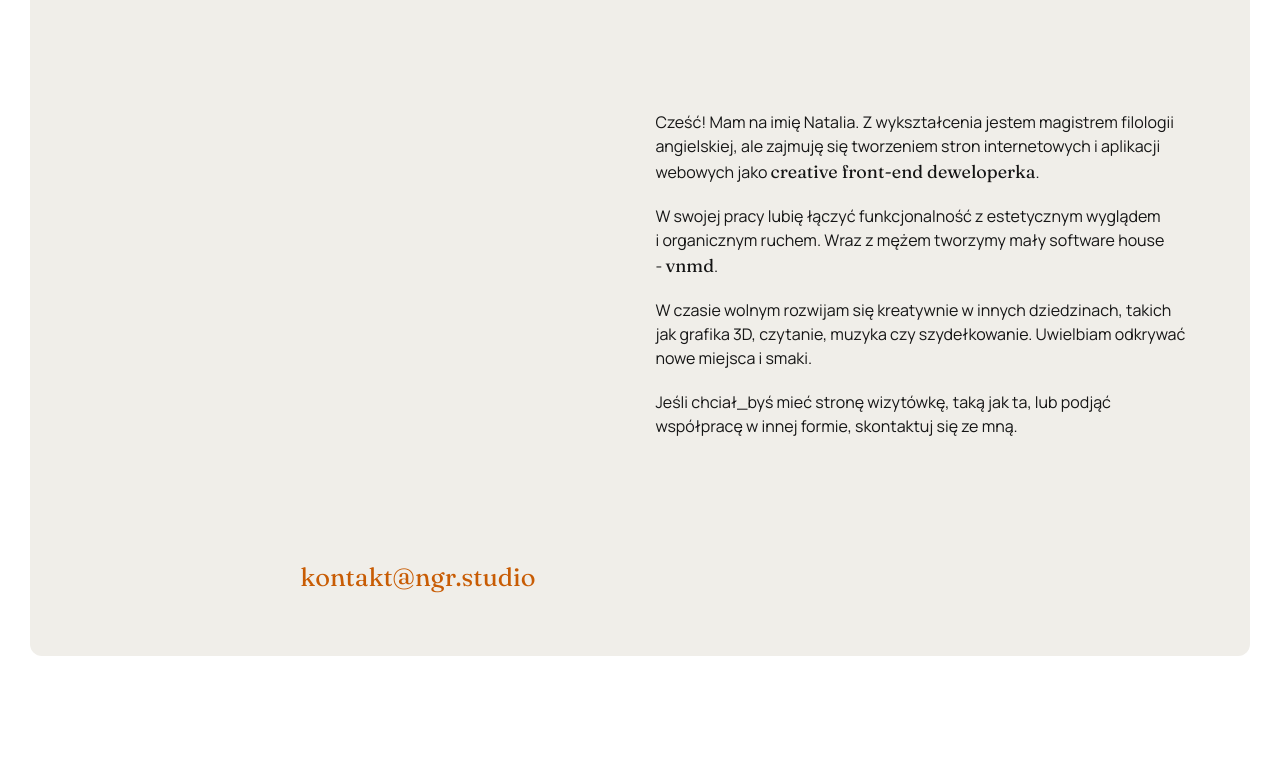
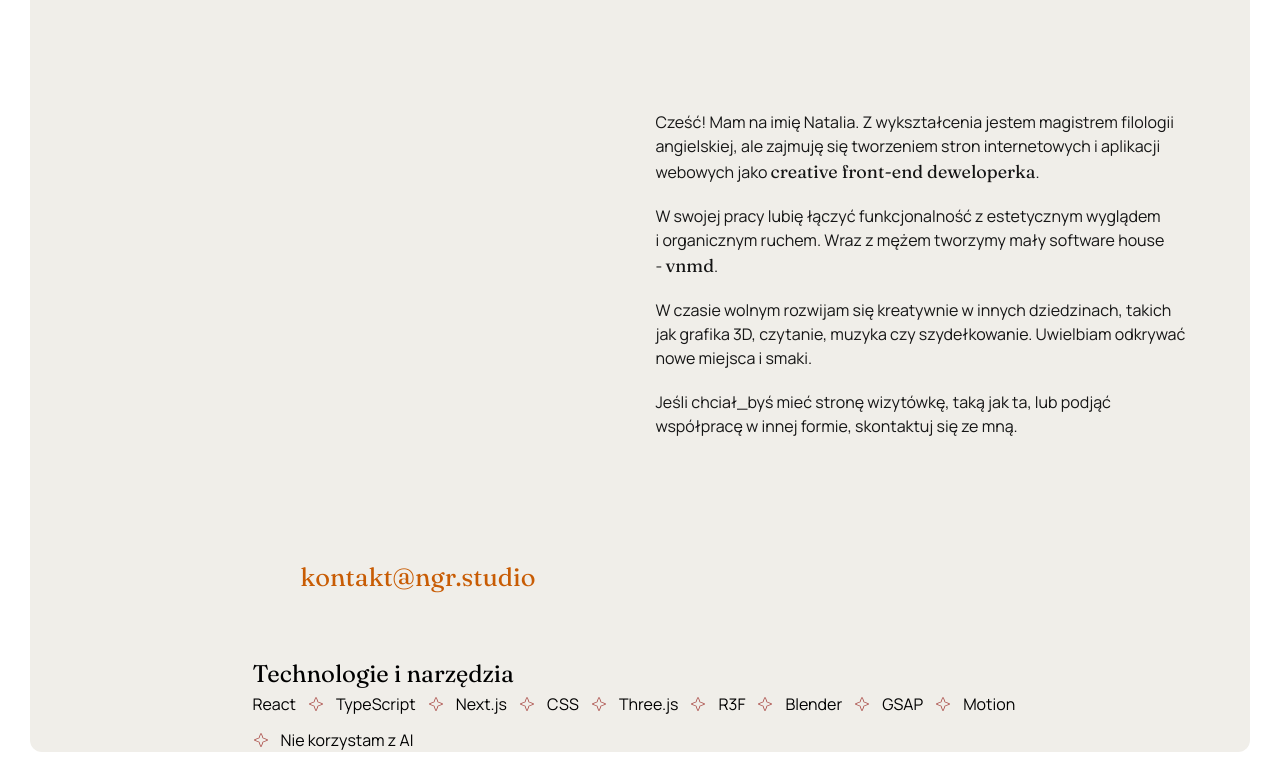
Before and after one commit to natalia-giersa-ratajczyk/ngr.studio.v2, a Next.js app: page / in a window 1280 px wide. Shown: the part 1231-2013 px from the top of the page. Before the commit the page ends 1917 px from the top, so only its background shows below. Built offline with nearby package versions, Linux system fonts and the light colour scheme.

Commit message:
Add Technology section - wip

```diff
--- a/src/app/page.tsx
+++ b/src/app/page.tsx
@@ -1,5 +1,6 @@
 import { About } from "@/components/About";
 import { Hero } from "@/components/Hero";
+import { Technology } from "@/components/Technology";
 
 import styles from "./page.module.css";
 
@@ -9,6 +10,7 @@ export default function Home() {
       <Hero />
       <div className={styles.content}>
         <About />
+        <Technology />
       </div>
     </div>
   );
--- /dev/null
+++ b/src/components/StarIcon/StarIcon.tsx
@@ -0,0 +1,13 @@
+export const StarIcon = () => {
+  return (
+    <svg
+      xmlns="http://www.w3.org/2000/svg"
+      width="16"
+      height="16"
+      fill="#A74641"
+      viewBox="0 0 256 256"
+    >
+      <path d="M228.81,114.89,164.5,91.5,141.11,27.19a13.95,13.95,0,0,0-26.22,0L91.5,91.5,27.19,114.89a13.95,13.95,0,0,0,0,26.22L91.5,164.5l23.39,64.31a13.95,13.95,0,0,0,26.22,0L164.5,164.5l64.31-23.39a13.95,13.95,0,0,0,0-26.22Zm-4.1,15-66.94,24.34a6,6,0,0,0-3.59,3.59l-24.34,66.94a2,2,0,0,1-3.68,0l-24.34-66.94a6,6,0,0,0-3.59-3.59L31.29,129.84a2,2,0,0,1,0-3.68l66.94-24.34a6,6,0,0,0,3.59-3.59l24.34-66.94a2,2,0,0,1,3.68,0l24.34,66.94a6,6,0,0,0,3.59,3.59l66.94,24.34a2,2,0,0,1,0,3.68Z"></path>
+    </svg>
+  );
+};
--- /dev/null
+++ b/src/components/StarIcon/index.ts
@@ -0,0 +1 @@
+export { StarIcon } from "./StarIcon";
--- /dev/null
+++ b/src/components/Technology/Technology.module.css
@@ -0,0 +1,12 @@
+.technologySectionWrapper {
+  max-width: 775px;
+  margin-inline: auto;
+  border-image: url("@/images/border-backgroung.jpg") 100% 24px;
+}
+
+.contentWrapper {
+  display: flex;
+  align-items: center;
+  gap: 12px;
+  flex-wrap: wrap;
+}
--- /dev/null
+++ b/src/components/Technology/Technology.tsx
@@ -0,0 +1,31 @@
+import { StarIcon } from "../StarIcon";
+import styles from "./Technology.module.css";
+
+export const Technology = () => {
+  return (
+    <section className={styles.technologySectionWrapper}>
+      <h2>Technologie i narzędzia</h2>
+      <div className={styles.contentWrapper}>
+        <span>React</span>
+        <StarIcon />
+        <span>TypeScript</span>
+        <StarIcon />
+        <span>Next.js</span>
+        <StarIcon />
+        <span>CSS</span>
+        <StarIcon />
+        <span>Three.js</span>
+        <StarIcon />
+        <span>R3F</span>
+        <StarIcon />
+        <span>Blender</span>
+        <StarIcon />
+        <span>GSAP</span>
+        <StarIcon />
+        <span>Motion</span>
+        <StarIcon />
+        <span>Nie korzystam z AI</span>
+      </div>
+    </section>
+  );
+};
--- /dev/null
+++ b/src/components/Technology/index.ts
@@ -0,0 +1 @@
+export { Technology } from "./Technology";
```
Also changed, not shown: 1 other file (tests, documents, lock files or other folders).
